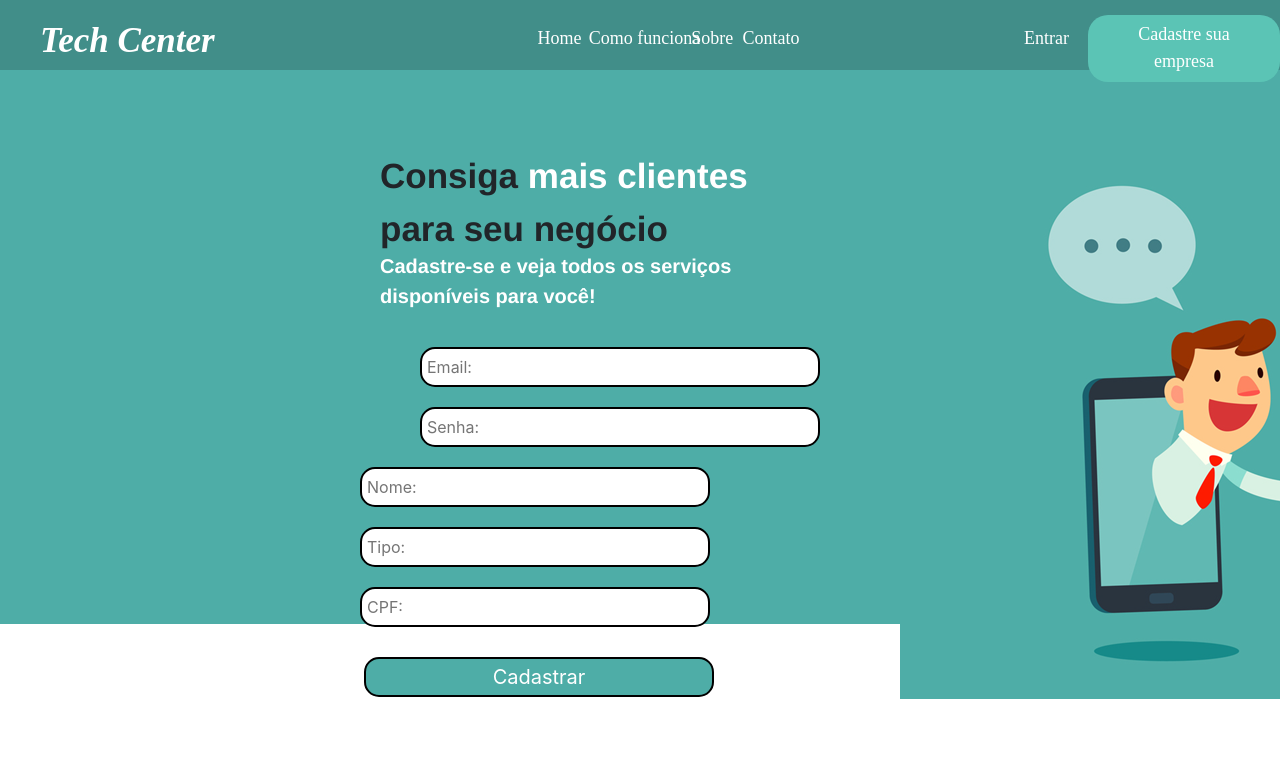
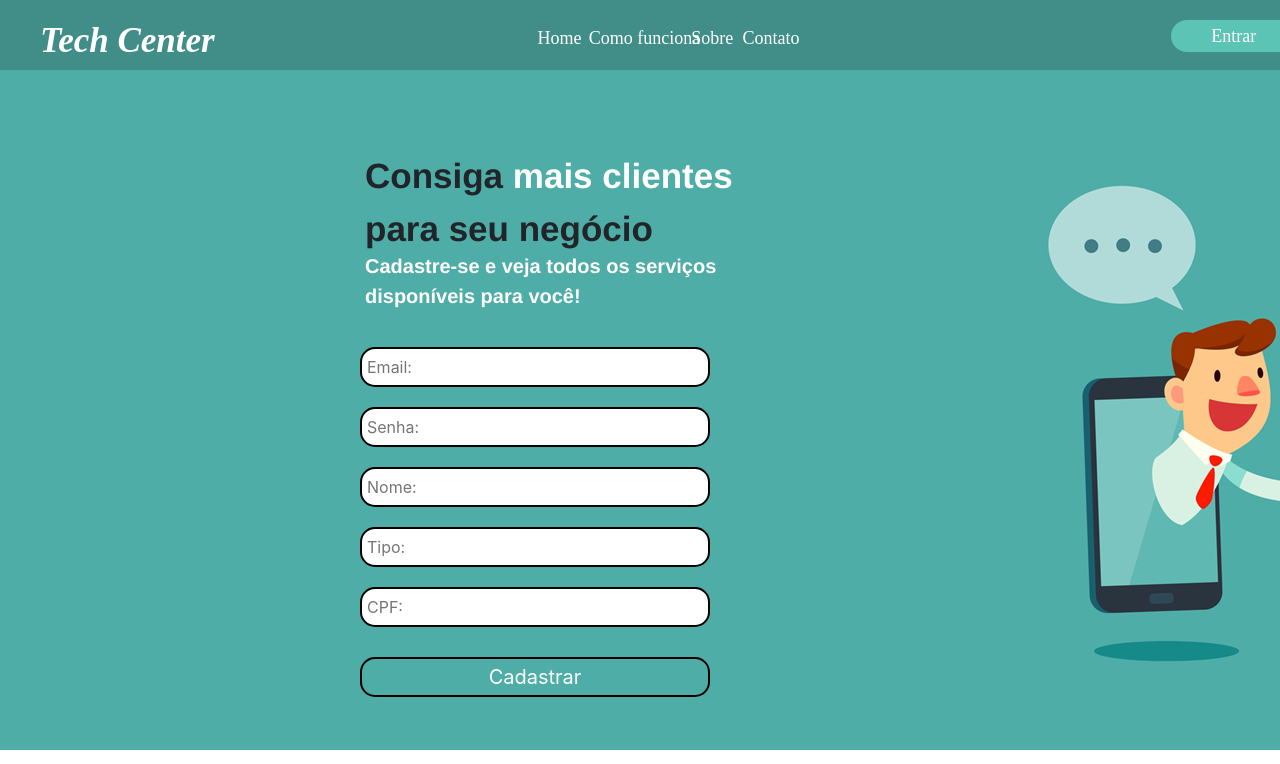
Before and after one commit to FellipeMarraa/ProjetoWeb, a React (Create React App) app: page / in a window 1280 px wide. Shown: the top 764 px of the page. Built offline with nearby package versions, Linux system fonts and the light colour scheme.

Commit message:
Organizando o código (3 parte)

```diff
--- a/src/pages/home/index.css
+++ b/src/pages/home/index.css
@@ -84,18 +84,18 @@
     cursor: pointer;
 }
 
-#login-cabecalho {
+/*#login-cabecalho {*/
 
-    position: absolute;
-    left: 80%;
-    top: 25px;
-    font-family: SansSerif;
-    font-size: 18px;
-    color: white;
-    text-align: center;
-    text-decoration: none;
+/*    position: absolute;*/
+/*    left: 80%;*/
+/*    top: 25px;*/
+/*    font-family: SansSerif;*/
+/*    font-size: 18px;*/
+/*    color: white;*/
+/*    text-align: center;*/
+/*    text-decoration: none;*/
 
-}
+/*}*/
 
 #login-cabecalho:hover {
     color: #5bc4b5;
@@ -103,28 +103,28 @@
 
 }
 
-#cadastre-cabecalho {
+#login-cabecalho {
     position: absolute;
-    left: 85%;
-    top: 15px;
+    left: 91.5%;
+    top: 20px;
     font-family: SansSerif;
     font-size: 18px;
     font-style: normal;
     text-align: center;
     border: 0px solid black;
     border-radius: 20px;
-    padding: 0.5%;
-    padding-left: 25px;
-    padding-right: 25px;
+    padding: 0.2%;
+    padding-left: 40px;
+    padding-right: 40px;
     background: #5bc4b5;
     color: white;
     text-decoration: none;
 }
 
-#cadastre-landing:hover {
-    color: #3b7f75;
-    cursor: pointer;
-}
+/*#cadastre-landing:hover {*/
+/*    color: #3b7f75;*/
+/*    cursor: pointer;*/
+/*}*/
 
 /*Fim do cabecalho ********************************************************/
 
@@ -163,13 +163,13 @@
 }
 
 #titulo-formulario {
-    margin-left: 30px;
+    margin-left: 15px;
     font-family: SansSerif, Helvetica, Arial;
     font-size: 35px;
 }
 
 #subtitulo-formulario {
-    margin-left: 30px;
+    margin-left: 15px;
     margin-top: -20px;
     font-family: SansSerif, Helvetica, Arial;
     font-size: 20px;
@@ -180,7 +180,7 @@
     color: white;
 }
 
-#email {
+#email-cadastro {
     margin-top: 20px;
     margin-left: 10px;
     width: 350px;
@@ -191,7 +191,7 @@
     padding-left: 5px;
 }
 
-#senha {
+#senha-cadastro {
     margin-top: 20px;
     margin-left: 10px;
     width: 350px;
@@ -202,7 +202,7 @@
     padding-left: 5px;
 }
 
-#tipo {
+#tipo-cadastro {
     margin-left: 10px;
     margin-top: 20px;
     width: 350px;
@@ -213,7 +213,7 @@
     padding-left: 5px;
 }
 
-#nome {
+#nome-cadastro {
     margin-left: 10px;
     margin-top: 20px;
     width: 350px;
@@ -224,7 +224,7 @@
     padding-left: 5px;
 }
 
-#repetir-senha {
+#cpf-cadastro {
     margin-top: 20px;
     margin-left: 10px;
     width: 350px;
@@ -237,7 +237,7 @@
 
 #cadastrar {
     margin-top: 30px;
-    margin-left: 14px;
+    margin-left: 10px;
     width: 350px;
     height: 40px;
     background-color: #4eada7;
--- a/src/pages/home/index.js
+++ b/src/pages/home/index.js
@@ -80,10 +80,9 @@ function SignIn() {
             <AnchorLink id={'contato-cabecalho'} href='#rodape-telefone'>Contato</AnchorLink>
             <Link id={'empresa-cabecalho'} to="/"><b>Tech Center</b></Link>
             <Link id={'login-cabecalho'} to="/login">Entrar</Link>
-            <AnchorLink id={'cadastre-cabecalho'} href="#header">Cadastre sua empresa</AnchorLink>
         </Nav>
 
-        {/*Começo do Header*/}
+        {/*======================================Começo do Header======================================================*/}
 
         <header id={'header'}>
 
@@ -99,11 +98,11 @@ function SignIn() {
 
                 <Form id={'formulario-cadastro'}>
 
-                    <input id={'email'} type={'email'} name="email" placeholder={'Email: '}/>
-                    <input id={'senha'} type={'password'} name="senha" placeholder={'Senha: '}/>
-                    <input id={'nome'} type={'text'} name="nome" placeholder={'Nome: '}/>
-                    <input id={'tipo'} type={'text'} name="nome" placeholder={'Tipo: '}/>
-                    <input id={'repetir-senha'} type={'password'} name="cpf" placeholder={'CPF: '}/>
+                    <input id={'email-cadastro'} type={'email'} name="email" placeholder={'Email: '}/>
+                    <input id={'senha-cadastro'} type={'password'} name="senha" placeholder={'Senha: '}/>
+                    <input id={'nome-cadastro'} type={'text'} name="nome" placeholder={'Nome: '}/>
+                    <input id={'tipo-cadastro'} type={'text'} name="nome" placeholder={'Tipo: '}/>
+                    <input id={'cpf-cadastro'} type={'text'} name="cpf" placeholder={'CPF: '} maxLength={15}/>
 
                     <button id={'cadastrar'} onClick={() => sendInput()}> Cadastrar</button>
                 </Form>
--- a/src/pages/login/index.css
+++ b/src/pages/login/index.css
@@ -1,4 +1,4 @@
-.body {
+html {
     background-color: #4eada7;
 }
 
@@ -13,7 +13,7 @@
     position: absolute;
     width: 630px;
     height: 740px;
-    left: 30%;
+    left: 33%;
     top: 100px;
     border: 1px solid black;
     border-radius: 25px;
--- a/src/pages/login/index.js
+++ b/src/pages/login/index.js
@@ -17,7 +17,7 @@ function Login(props) {
     }
 
     return (
-        <div className={'body'}>
+        <div>
 
             <div className={'caixa-login'}>
                 <img id={'icone-user'} src={IconeUser}/>
```
